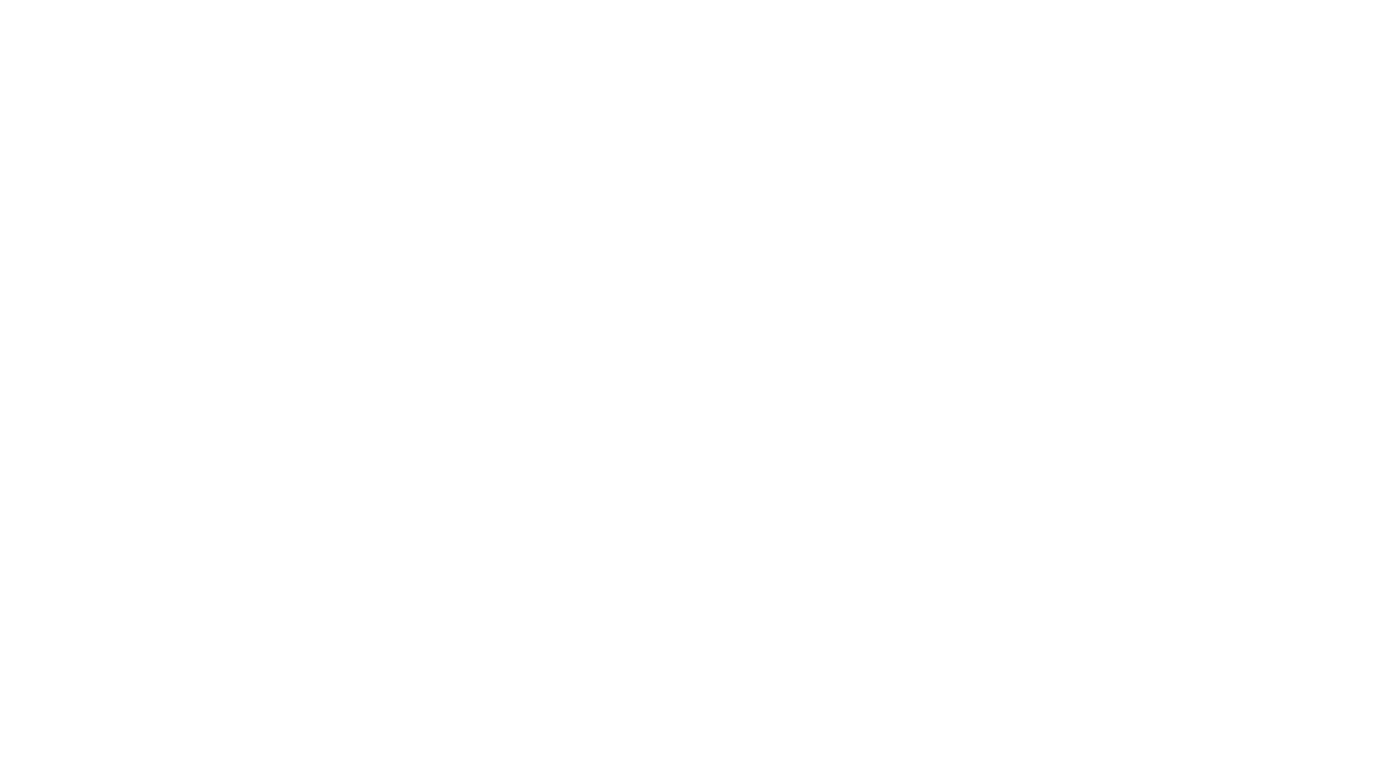
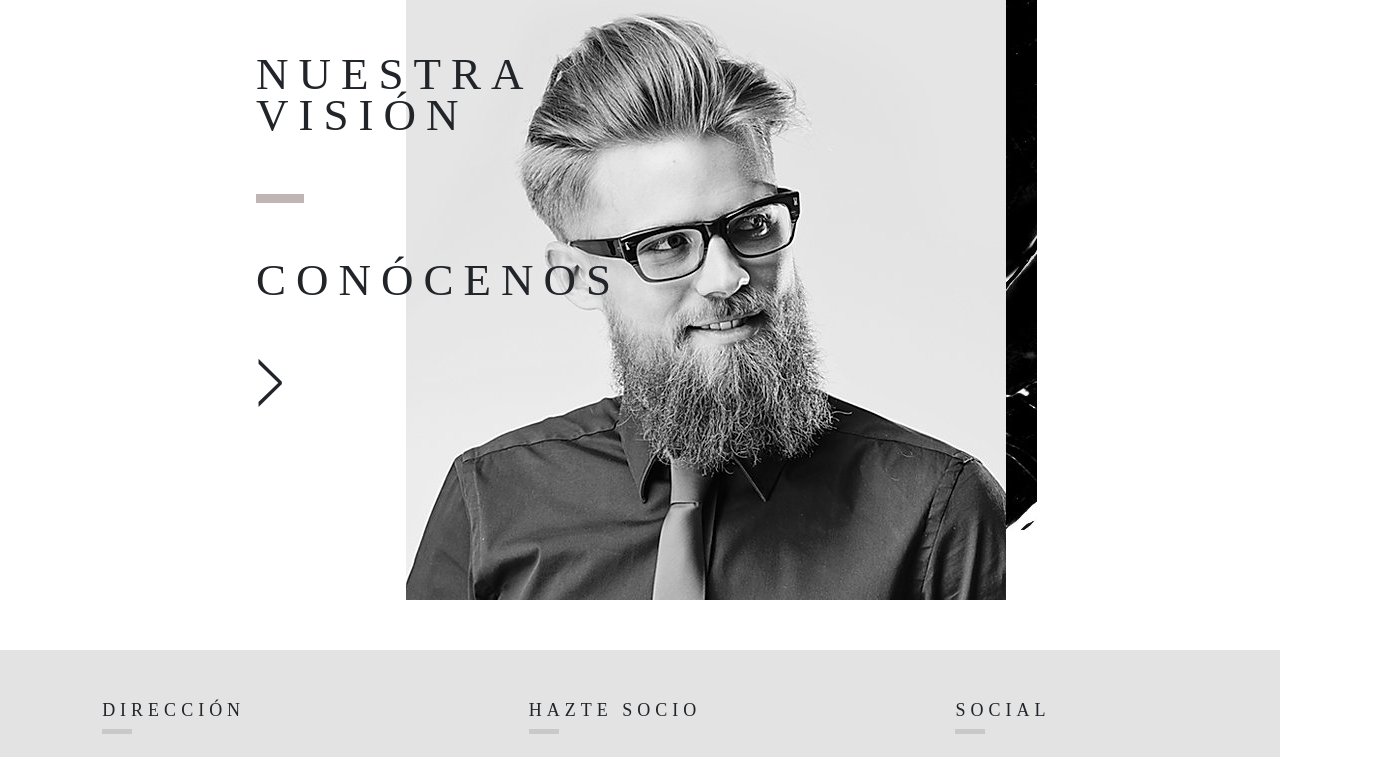
Before and after one commit to D-aniela/Practica_Wix_2_Repaso, an Angular app: page / in a window 1280 px wide. Shown: the part 2597-3354 px from the top of the page, 1380 px wide, since content can reach past the window. Before the commit the page ends 3067 px from the top, so only its background shows below. Built offline with nearby package versions, Linux system fonts and the light colour scheme; a web font is replaced by a local one.

Commit message:
Creacion de componente vision y footer

```diff
--- a/src/app/app.component.html
+++ b/src/app/app.component.html
@@ -1,3 +1,5 @@
 <app-navbar></app-navbar>
 
 <app-home></app-home>
+
+<app-footer></app-footer>
--- a/src/app/app.module.ts
+++ b/src/app/app.module.ts
@@ -7,6 +7,8 @@ import { HomeComponent } from './components/home/home.component';
 import { CarrouselComponent } from './components/home/carrousel/carrousel.component';
 import { EligemeComponent } from './components/home/eligeme/eligeme.component';
 import { NuestrosSociosComponent } from './components/home/nuestros-socios/nuestros-socios.component';
+import { NuestraVisionComponent } from './components/home/nuestra-vision/nuestra-vision.component';
+import { FooterComponent } from './components/shared/footer/footer.component';
 
 
 @NgModule({
@@ -16,7 +18,9 @@ import { NuestrosSociosComponent } from './components/home/nuestros-socios/nuest
     HomeComponent,
     CarrouselComponent,
     EligemeComponent,
-    NuestrosSociosComponent
+    NuestrosSociosComponent,
+    NuestraVisionComponent,
+    FooterComponent
   ],
   imports: [
     BrowserModule
--- a/src/app/components/home/eligeme/eligeme.component.css
+++ b/src/app/components/home/eligeme/eligeme.component.css
@@ -15,6 +15,8 @@
   margin-left: 47%;
   z-index: 1;
 }
+
+/* TEXTO */
 
 .texto h1 {
   position: relative;
--- a/src/app/components/home/home.component.html
+++ b/src/app/components/home/home.component.html
@@ -1,3 +1,4 @@
 <app-carrousel></app-carrousel>
 <app-eligeme></app-eligeme>
 <app-nuestros-socios></app-nuestros-socios>
+<app-nuestra-vision></app-nuestra-vision>
--- /dev/null
+++ b/src/app/components/home/nuestra-vision/nuestra-vision.component.css
@@ -0,0 +1,60 @@
+.vision {
+  display: flex;
+  margin-bottom: 50px;
+}
+
+img {
+  left: 50%;
+  transform: translateX(-20%);
+  z-index: 1;
+}
+
+.vision img:nth-child(1) {
+  position: absolute;
+  bottom: 70px;
+  left: 60%;
+}
+
+.vision img:nth-child(2) {
+  position: relative;
+}
+
+/* TEXTO NUESTRA VISIÓN */
+.texto {
+  position: relative;
+  left: 20%;
+  font-family: Anton;
+  width: 20%;
+  letter-spacing: 10px;
+  z-index: 2;
+  top: 150px;
+}
+
+.texto h1 {
+  font-size: 45px;
+  line-height: 41px;
+}
+
+.texto .linea {
+  position: relative;
+  top: 50px;
+  width: 48px;
+  height: 9px;
+  background: #BEB5B4;
+}
+
+.texto h2 {
+  position: relative;
+  top: 100px;
+  font-size: 45px;
+}
+
+.texto p {
+  position: relative;
+  top: 130px;
+  font-family: CenturyGothic;
+  font-size: 50px;
+  display: inline-block;
+  transform: scaleY(2);
+  cursor: pointer;
+}
--- /dev/null
+++ b/src/app/components/home/nuestra-vision/nuestra-vision.component.html
@@ -0,0 +1,19 @@
+<div class="vision">
+
+  <div class="row texto">
+    <div class="col-12">
+      <h1>NUESTRA VISIÓN</h1>
+      <div class="linea"></div>
+      <h2>CONÓCENOS</h2>
+      <p>></p>
+    </div>
+  </div>
+  <div class="row">
+    <div class="col-12">
+      <img src="./../../../../assets/img/VisionBack.jpg" alt="">
+      <img src="./../../../../assets/img/visionFront.jpg" alt="">
+    </div>
+  </div>
+
+
+</div>
--- /dev/null
+++ b/src/app/components/home/nuestra-vision/nuestra-vision.component.ts
@@ -0,0 +1,15 @@
+import { Component, OnInit } from '@angular/core';
+
+@Component({
+  selector: 'app-nuestra-vision',
+  templateUrl: './nuestra-vision.component.html',
+  styleUrls: ['./nuestra-vision.component.css']
+})
+export class NuestraVisionComponent implements OnInit {
+
+  constructor() { }
+
+  ngOnInit(): void {
+  }
+
+}
--- a/src/app/components/home/nuestros-socios/nuestros-socios.component.css
+++ b/src/app/components/home/nuestros-socios/nuestros-socios.component.css
@@ -6,22 +6,28 @@
   margin-left: 230px;
 }
 
+.flex {
+  display: flex;
+  padding-left: 150px;
+  background: #EEEEEE;
+  height: 450px;
+  margin-bottom: 300px;
+}
+
 .BGPink {
   position: relative;
   background: #E0D4D1;
-  width: 637px;
+  width: 1550px;
   height: 658px;
   z-index: 2;
-  margin-left: 150px;
 }
 
 .BGGray {
   position: relative;
   background: #EEEEEE;
   width: 100vw;
-  height: 658px;
+  height: 450px;
   z-index: 1;
-  bottom: 900px;
 }
 
 /* TEXTO NUESTROS SOCIOS MAS COOL */
@@ -63,6 +69,6 @@
   position: relative;
   width: 52px;
   height: 9px;
-  bottom: 150%;
+  bottom: 80%;
   background: #BEB5B4;
 }
--- a/src/app/components/home/nuestros-socios/nuestros-socios.component.html
+++ b/src/app/components/home/nuestros-socios/nuestros-socios.component.html
@@ -31,5 +31,9 @@
 
 </div>
 
-<div class="BGPink"></div>
-<div class="BGGray"></div>
+<div class="flex">
+
+  <div class="BGPink"></div>
+  <div class="BGGray"></div>
+
+</div>
--- /dev/null
+++ b/src/app/components/shared/footer/footer.component.css
@@ -0,0 +1,104 @@
+.footer {
+  position: absolute;
+  background: #E3E3E3;
+  width: 100%;
+}
+
+.firstFooter {
+  position: relative;
+  display: flex;
+  justify-content: space-around;
+  height: 266px;
+  top: 50px;
+  left: 100px;
+}
+
+
+.firstFooter h3 {
+  font-family: Anton;
+  font-size: 18px;
+  letter-spacing: 5px;
+}
+
+.firstFooter .linea {
+  width: 30px;
+  height: 5px;
+  background: #C9C9C9;
+}
+
+.firstFooter p {
+  font-size: 17px;
+  font-family: CenturyGothic;
+}
+
+.direccion p {
+  position: relative;
+  top: 25px;
+  width: 40%;
+}
+
+input {
+  position: relative;
+  background: transparent;
+  top: 25px;
+  width: 250px;
+  height: 40px;
+  border: 3px solid black;
+}
+
+.socio {
+  width: 33%;
+}
+
+.socio p {
+  position: relative;
+  top: 35px;
+  color: white;
+  background: #000;
+  width: 250px;
+  height: 40px;
+  text-align: center;
+  padding: 5px 0;
+  cursor: pointer;
+}
+
+.direccion {
+  width: 33%;
+}
+
+.social {
+  width: 33%;
+}
+
+/* ICONOS */
+.iconos {
+  position: relative;
+  top: 25px;
+  font-size: 30px;
+}
+
+.fa {
+  padding-left: 15px;
+  cursor: pointer;
+}
+
+/* SECOND FOOTER */
+.secondFooter {
+  display: flex;
+  color: white;
+  background: #000;
+  font-family: CenturyGothic;
+  padding: 15px 0;
+  font-size: 14px;
+  height: 50px;
+}
+
+.envio {
+  display: flex;
+  width: 40%;
+  padding: 0 100px;
+}
+
+.envio p {
+  padding: 0 10px;
+}
--- /dev/null
+++ b/src/app/components/shared/footer/footer.component.html
@@ -0,0 +1,54 @@
+<div class="footer">
+
+  <div class="firstFooter">
+
+    <div class="direccion">
+      <h3>DIRECCIÓN</h3>
+      <div class="linea"></div>
+      <p>
+        Av.Los Rosales 122
+        28021. Madrid.
+      </p>
+    </div>
+
+    <div class="socio">
+      <h3>HAZTE SOCIO</h3>
+      <div class="linea"></div>
+      <input type="text" placeholder="  Ingresa tu email aqui*">
+      <div class="unirse">
+        <p>Unirse</p>
+      </div>
+    </div>
+
+    <div class="social">
+      <h3>SOCIAL</h3>
+      <div class="linea"></div>
+      <div class="iconos">
+        <i class="fa fa-facebook" aria-hidden="true"></i>
+        <i class="fa fa-twitter" aria-hidden="true"></i>
+        <i class="fa fa-instagram" aria-hidden="true"></i>
+      </div>
+    </div>
+
+  </div>
+
+  <div class="secondFooter">
+
+    <div class="envio">
+      <div class="icon">
+        <i class="fa fa-amazon" aria-hidden="true"></i>
+      </div>
+
+      <p>
+        ENVÍO INMEDIATO
+      </p>
+    </div>
+
+    <div class="copy">
+      <span>
+        &copy; 2023 by Christina Sun. Orgullosamente creado con Wix.com
+      </span>
+    </div>
+
+  </div>
+</div>
--- /dev/null
+++ b/src/app/components/shared/footer/footer.component.ts
@@ -0,0 +1,15 @@
+import { Component, OnInit } from '@angular/core';
+
+@Component({
+  selector: 'app-footer',
+  templateUrl: './footer.component.html',
+  styleUrls: ['./footer.component.css']
+})
+export class FooterComponent implements OnInit {
+
+  constructor() { }
+
+  ngOnInit(): void {
+  }
+
+}
```
Also changed, not shown: src/assets/img/VisionBack.jpg (added), src/assets/img/visionFront.jpg (added).
